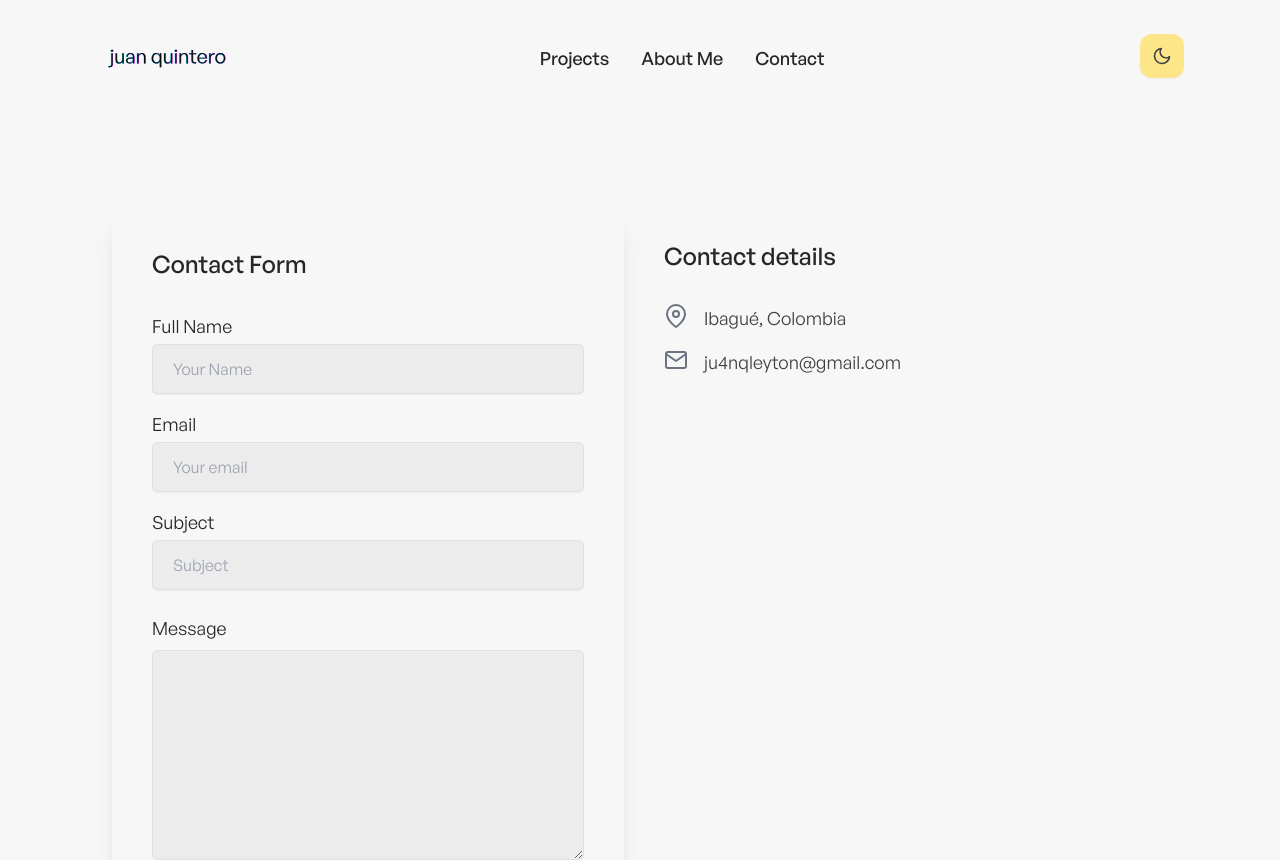
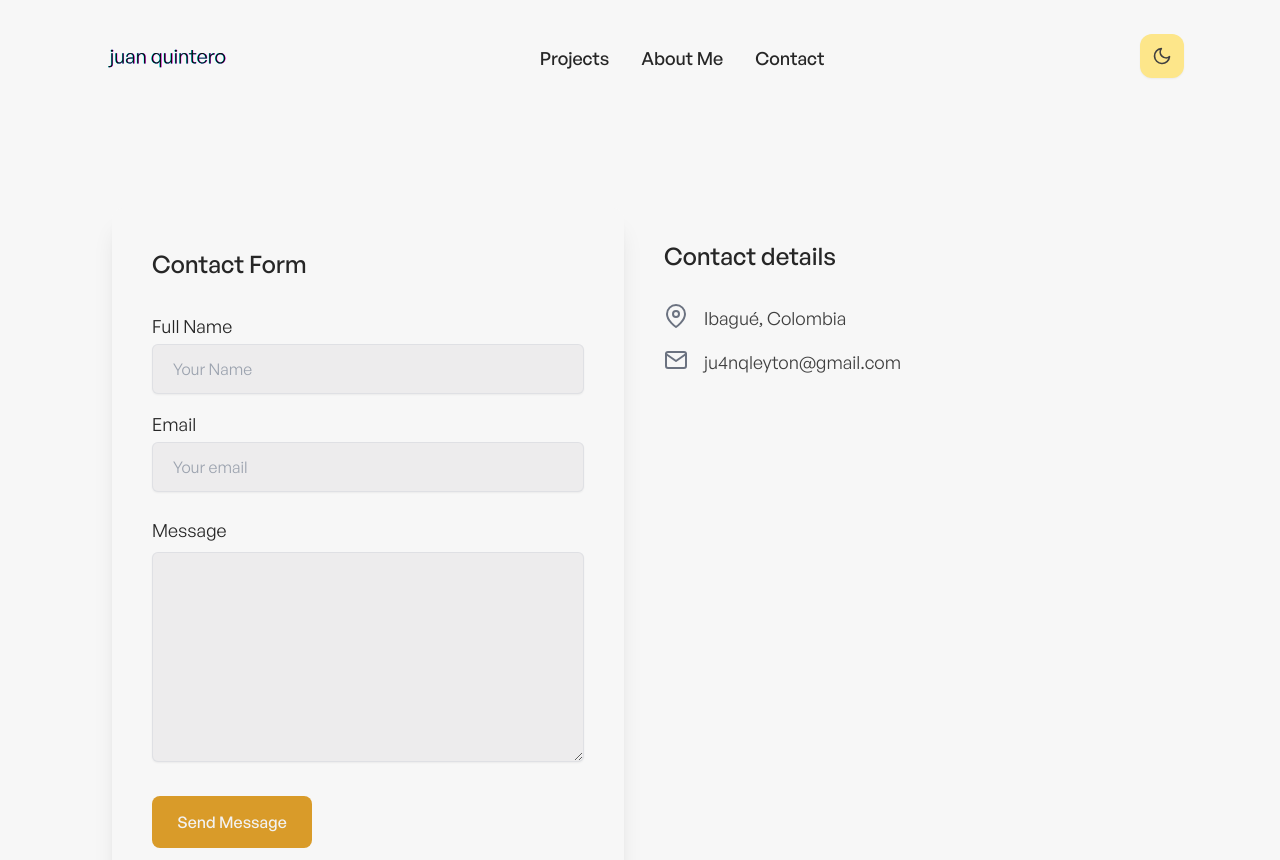
Before and after one commit to ju4nqleyton/portfolio, a React (Create React App) app: page /portfolio/contact in a window 1280 px wide. Shown: the top 860 px of the page. Built offline with nearby package versions, Linux system fonts and the light colour scheme.

Commit message:
ContactForm work now

```diff
--- a/package.json
+++ b/package.json
@@ -4,11 +4,13 @@
   "version": "0.1.0",
   "private": true,
   "dependencies": {
+    "emailjs-com": "^3.2.0",
     "framer-motion": "4.1.17",
     "postcss-cli": "^10.1.0",
     "react": "^18.1.0",
     "react-countup": "^6.1.1",
     "react-dom": "^18.1.0",
+    "react-hot-toast": "^2.4.1",
     "react-icons": "^4.3.1",
     "react-router-dom": "^6.0.2",
     "react-scripts": "4.0.3",
--- a/src/components/contact/ContactForm.jsx
+++ b/src/components/contact/ContactForm.jsx
@@ -1,14 +1,44 @@
+import React, { useRef, useState } from 'react';
 import Button from '../reusable/Button';
 import FormInput from '../reusable/FormInput';
+import { sendEmail, resetForm } from '../../utils/form';
+import { Toaster } from 'react-hot-toast';
 
 const ContactForm = () => {
+  const formRef = useRef();
+  const [formData, setFormData] = useState({
+    user_name: '',
+    user_email: '',
+    message: '',
+  });
+
+  const handleChange = ({ target: { name, value } }) => {
+    setFormData((prevFormData) => ({
+      ...prevFormData,
+      [name]: value,
+    }));
+  };
+
+  const handleSubmit = async (event) => {
+    event.preventDefault();
+
+    try {
+      const response = await sendEmail(formRef);
+      if (response.status === 200) {
+        resetForm(event, setFormData);
+      }
+    } catch (error) {
+      console.error('Error sending email:', error);
+    }
+  };
+
   return (
     <div className="w-full lg:w-1/2">
       <div className="leading-loose">
+        <Toaster />
         <form
-          onSubmit={(e) => {
-            e.preventDefault();
-          }}
+          ref={formRef}
+          onSubmit={handleSubmit}
           className="max-w-xl m-4 p-6 sm:p-10 bg-secondary-light dark:bg-secondary-dark rounded-xl shadow-xl text-left"
         >
           <p className="font-general-medium text-primary-dark dark:text-primary-light text-2xl mb-8">
@@ -19,27 +49,22 @@ const ContactForm = () => {
             labelFor="name"
             inputType="text"
             inputId="name"
-            inputName="name"
+            inputName="user_name"
             placeholderText="Your Name"
             ariaLabelName="Name"
+            value={formData.user_name}
+            onChange={handleChange}
           />
           <FormInput
             inputLabel="Email"
             labelFor="email"
             inputType="email"
             inputId="email"
-            inputName="email"
+            inputName="user_email"
             placeholderText="Your email"
             ariaLabelName="Email"
-          />
-          <FormInput
-            inputLabel="Subject"
-            labelFor="subject"
-            inputType="text"
-            inputId="subject"
-            inputName="subject"
-            placeholderText="Subject"
-            ariaLabelName="Subject"
+            value={formData.user_email}
+            onChange={handleChange}
           />
           <div className="mt-6">
             <label
@@ -55,6 +80,9 @@ const ContactForm = () => {
               cols="14"
               rows="6"
               aria-label="Message"
+              value={formData.message}
+              onChange={handleChange}
+              required
             ></textarea>
           </div>
           <div className="font-general-medium w-40 px-4 py-2.5 text-white text-center font-medium tracking-wider bg-amber-500 hover:bg-amber-600 focus:ring-1 focus:ring-amber-900 rounded-lg mt-6 duration-500">
--- a/src/components/reusable/FormInput.jsx
+++ b/src/components/reusable/FormInput.jsx
@@ -8,8 +8,9 @@ const FormInput = ({
   inputName,
   placeholderText,
   ariaLabelName,
-}) => {
-  return (
+  value,
+  onChange,
+}) => (
   <div className="font-general-regular mb-4">
     <label
       className="block text-lg text-primary-dark dark:text-primary-light mb-1"
@@ -24,10 +25,11 @@ const FormInput = ({
       name={inputName}
       placeholder={placeholderText}
       aria-label={ariaLabelName}
+      value={value}
+      onChange={onChange}
       required
     />
   </div>
 );
-};
 
 export default FormInput;
--- /dev/null
+++ b/src/utils/form.js
@@ -0,0 +1,28 @@
+import emailjs from 'emailjs-com';
+import toast from 'react-hot-toast';
+
+export const sendEmail = async (formRef) => {
+  try {
+    const response = await emailjs.sendForm(
+      'service_tclv9wb',
+      'template_vnai3xu',
+      formRef.current,
+      'oGepLHNgumrcZ8Joy'
+    );
+    toast.success('Message sent successfully!');
+    return response;
+  } catch (error) {
+    console.error('FAILED...', error.text);
+    toast.error('Failed to send message. Please try again.');
+    return error;
+  }
+};
+
+export const resetForm = (event, setFormData) => {
+  setFormData({
+    user_name: '',
+    user_email: '',
+    message: '',
+  });
+  event.target.reset();
+};
```
Also changed, not shown: 1 other file (tests, documents, lock files or other folders). Lines whose indentation alone changed are shown as unchanged.
